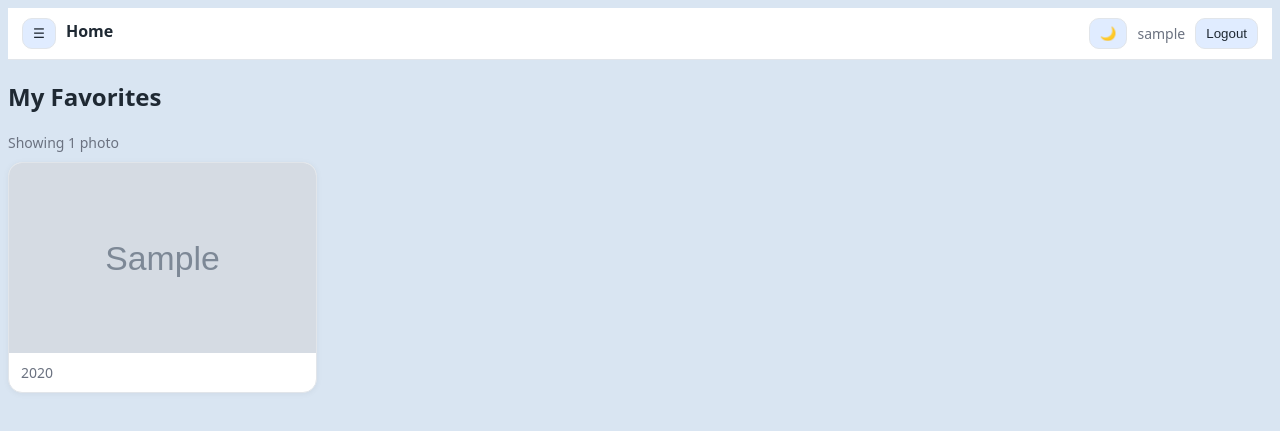
After one commit to Carioto/photoapp, a Django app: page /favorites/ in a window 1280 px wide. The commit adds this page. Shown: the top 431 px of the page. Run offline with Django 5.2, Linux system fonts and the light colour scheme; a user stored in the database is signed in; tables that the repository leaves empty hold one stand-in row (values such as "Sample post"); grey boxes marked "Sample" are stand-in pictures.

Commit message:
Add favorites feature and thumbnail indicators

```diff
--- a/gallery/models.py
+++ b/gallery/models.py
@@ -33,6 +33,32 @@ class Photo(models.Model):
         return self.title or str(self.id)
 
 
+class Favorite(models.Model):
+    user = models.ForeignKey(
+        settings.AUTH_USER_MODEL,
+        on_delete=models.CASCADE,
+        related_name="favorites",
+    )
+    photo = models.ForeignKey(
+        "Photo",
+        on_delete=models.CASCADE,
+        related_name="favorited_by",
+    )
+    created_at = models.DateTimeField(auto_now_add=True)
+
+    class Meta:
+        constraints = [
+            models.UniqueConstraint(fields=["user", "photo"], name="unique_user_photo_favorite")
+        ]
+        indexes = [
+            models.Index(fields=["user", "created_at"]),
+            models.Index(fields=["photo"]),
+        ]
+
+    def __str__(self):
+        return f"{self.user} ❤️ {self.photo_id}"
+
+
 class Comment(models.Model):
     photo = models.ForeignKey(Photo, on_delete=models.CASCADE, related_name="comments")
     user = models.ForeignKey(settings.AUTH_USER_MODEL, on_delete=models.CASCADE)
--- a/gallery/templates/gallery/base.html
+++ b/gallery/templates/gallery/base.html
@@ -51,6 +51,10 @@ a {display: block; margin-bottom: 5px;}
 .pagination{display: flex; align-items: center; justify-content: center; gap: 12px; margin: 20px 0; flex-wrap: wrap;}
 .pagination .btn{min-width: 80px; text-align: center;}
 .pagination-info{white-space: nowrap;}
+.thumb-wrap{position: relative;}
+.fav-badge{position: absolute; top: 5px; right: 5px; width: 20px; height: 20px; border-radius: 999px; display: grid;
+  place-items: center; font-weight: 800; background: var(--card); border: 1px solid var(--border);
+  box-shadow: 0 1px 6px rgba(0,0,0,.12); user-select: none;}
 </style>
 
   </head>
@@ -84,6 +88,7 @@ a {display: block; margin-bottom: 5px;}
         <a class="btn" href="/">Home</a>
         <a class="btn" href="/albums/">View by Date Added</a>
         <a class="btn" href="/photos/">View by Tags</a>
+        <a class="btn" href="{% url 'favorites' %}">Favorites</a>
       </div>
     </nav>
 
--- /dev/null
+++ b/gallery/templates/gallery/favorites.html
@@ -0,0 +1,20 @@
+{% extends "gallery/base.html" %} {% block title %}Favorites{% endblock %}
+{% block content %}
+  <h2>My Favorites</h2>
+  <div class="muted" style="margin-bottom:10px;">
+    Showing {{ photos|length }} photo{{ photos|length|pluralize }}
+  </div>
+
+  <div class="grid">
+    {% for p in photos %}
+      <a class="card" href="{% url 'photo_detail' p.id %}">
+        <img class="thumb" src="{{ p.image_thumb }}" alt="Photo">
+        <div class="pad">
+          {% if p.year %}<div class="muted">{{ p.year }}</div>{% endif %}
+        </div>
+      </a>
+    {% empty %}
+      <p class="muted">No favorites yet.</p>
+    {% endfor %}
+  </div>
+{% endblock %}
--- a/gallery/urls.py
+++ b/gallery/urls.py
@@ -7,4 +7,7 @@ urlpatterns = [
     path("photos/", views.photo_browser, name="photo_browser"),
     path("album/<uuid:album_id>/", views.album_detail, name="album_detail"),
     path("photo/<uuid:photo_id>/", views.photo_detail, name="photo_detail"),
+    path("photo/<uuid:photo_id>/favorite/", views.toggle_favorite, name="toggle_favorite"),
+    path("favorites/", views.favorites, name="favorites"),
+
 ]
--- a/gallery/views.py
+++ b/gallery/views.py
@@ -1,7 +1,9 @@
 from django.shortcuts import get_object_or_404, render, redirect
-from .models import Album, Photo, Tag, Comment
+from .models import Album, Photo, Tag, Comment, Favorite
 from django.db.models import Count, Q
 from django.core.paginator import Paginator
+from django.contrib.auth.decorators import login_required
+from django.db.models import Exists, OuterRef
 
 def album_list(request):
     albums = Album.objects.order_by("-created_at")
@@ -16,7 +18,7 @@ def album_detail(request, album_id):
 
 def photo_detail(request, photo_id):
     photo = get_object_or_404(Photo, id=photo_id)
-
+    is_favorited = Favorite.objects.filter(user=request.user, photo=photo).exists()
     if request.method == "POST":
         text = (request.POST.get("text") or "").strip()
         if text:
@@ -24,15 +26,23 @@ def photo_detail(request, photo_id):
         return redirect("photo_detail", photo_id=photo.id)
 
     comments = photo.comments.filter(is_visible=True).order_by("-created_at")
-    return render(request, "gallery/photo_detail.html", {"photo": photo, "comments": comments})
+    return render(request, "gallery/photo_detail.html", {"photo": photo, "comments": comments, "is_favorited": is_favorited,})
 
-from django.db.models import Count, Q
-from django.shortcuts import render
-from .models import Photo, Tag
+@login_required
+def toggle_favorite(request, photo_id):
+    if request.method != "POST":
+        return redirect("photo_detail", photo_id=photo_id)
 
+    photo = get_object_or_404(Photo, id=photo_id)
 
-from django.core.paginator import Paginator
-from django.db.models import Count, Q
+    fav = Favorite.objects.filter(user=request.user, photo=photo).first()
+    if fav:
+        fav.delete()
+    else:
+        Favorite.objects.create(user=request.user, photo=photo)
+
+    return redirect("photo_detail", photo_id=photo_id)
+
 
 def photo_browser(request):
     selected = request.GET.getlist("tags")
@@ -62,6 +72,13 @@ def photo_browser(request):
         )
 
     photos = photos.distinct()
+
+    if request.user.is_authenticated:
+        photos = photos.annotate(
+            is_favorited=Exists(
+                Favorite.objects.filter(user=request.user, photo_id=OuterRef("pk"))
+            )
+        )
 
     # Pagination
     paginator = Paginator(photos, 40)  # show 48 photos per page
@@ -98,3 +115,15 @@ def home(request):
         "latest_albums": latest_albums,
         "latest_photos": latest_photos,
     })
+
+
+@login_required
+def favorites(request):
+    photos = (
+        Photo.objects.filter(favorited_by__user=request.user)
+        .select_related("album")
+        .prefetch_related("tags")
+        .order_by("-favorited_by__created_at")
+        .distinct()
+    )
+    return render(request, "gallery/favorites.html", {"photos": photos})
```
Also changed, not shown: gallery/templates/gallery/photo_browser.html (+7 -1 lines), gallery/templates/gallery/photo_detail.html (+8 -1 lines), gallery/migrations/0003_favorite.py (added).
